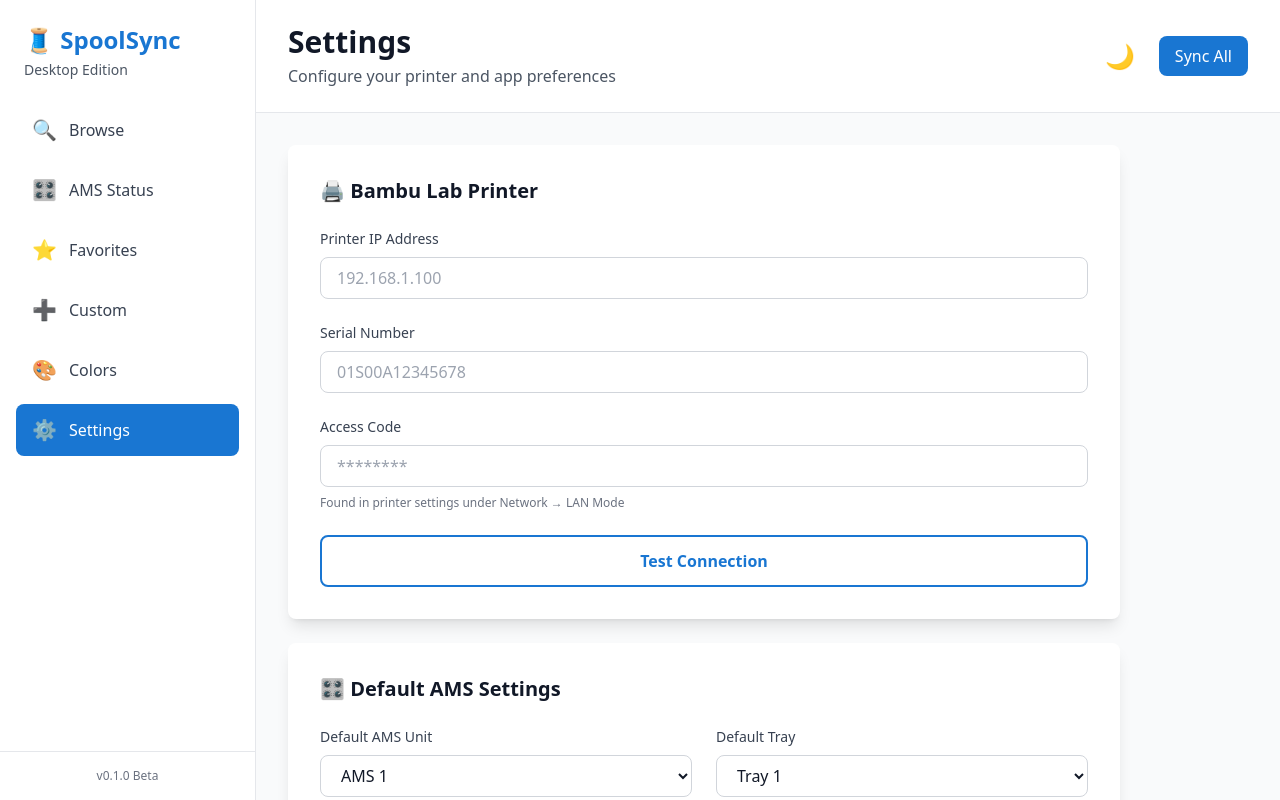
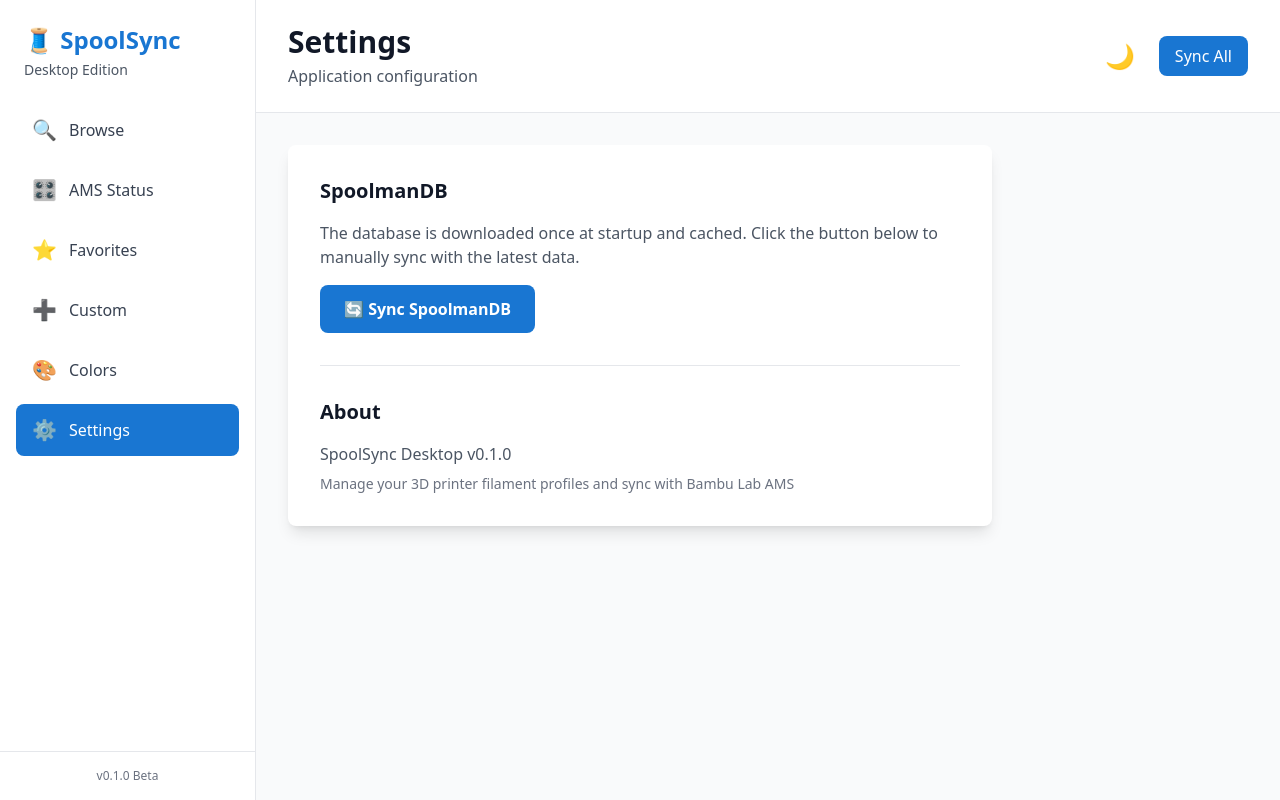
Before and after one commit to GaelicThunder/SpoolSync-Desktop, a SvelteKit app: page /settings in a window 1280 px wide. Built offline with nearby package versions, Linux system fonts and the light colour scheme.

Commit message:
Add infinite scroll, sync button in settings, debug print on click

```diff
--- a/src/routes/settings/+page.svelte
+++ b/src/routes/settings/+page.svelte
@@ -1,200 +1,64 @@
 <script lang="ts">
   import { onMount } from 'svelte';
   import Header from '$lib/components/Header.svelte';
-  import { settings, loadSettings, saveSettings, type Settings } from '$lib/stores/settings';
-  import { testConnection, connectionStatus, connectionMessage } from '$lib/stores/mqtt';
+  import { invoke } from '@tauri-apps/api/core';
+  import { syncSpoolmanDB } from '$lib/stores/spoolman';
 
-  let localSettings: Settings = {
-    printer_ip: '',
-    printer_serial: '',
-    access_code: '',
-    default_ams: 0,
-    default_tray: 0,
-    auto_sync: false,
-  };
+  let syncing = false;
+  let syncMessage = '';
 
-  onMount(async () => {
-    await loadSettings();
-    localSettings = { ...$settings };
-  });
-
-  async function handleTestConnection() {
-    if (!localSettings.printer_ip || !localSettings.printer_serial || !localSettings.access_code) {
-      alert('Please fill in all printer connection details first.');
-      return;
-    }
-
+  async function handleSyncDB() {
+    syncing = true;
+    syncMessage = '';
     try {
-      await testConnection({
-        ip: localSettings.printer_ip,
-        serial: localSettings.printer_serial,
-        access_code: localSettings.access_code,
-      });
+      await syncSpoolmanDB();
+      syncMessage = '✅ SpoolmanDB synced successfully!';
+      setTimeout(() => syncMessage = '', 3000);
     } catch (error) {
-      console.error('Connection test failed:', error);
-    }
-  }
-
-  async function handleSave() {
-    try {
-      await saveSettings(localSettings);
-      alert('Settings saved successfully!');
-    } catch (error) {
-      alert('Failed to save settings: ' + error);
+      syncMessage = '❌ Failed to sync: ' + error;
+    } finally {
+      syncing = false;
     }
   }
 </script>
 
 <div class="flex flex-col h-full">
-  <Header title="Settings" subtitle="Configure your printer and app preferences"></Header>
+  <Header title="Settings" subtitle="Application configuration"></Header>
 
-  <div class="p-8 max-w-4xl">
-    <div class="space-y-6">
-      <div class="bg-white dark:bg-gray-800 rounded-lg shadow-lg p-8">
-        <h3 class="text-xl font-bold text-gray-900 dark:text-white mb-6">
-          🖨️ Bambu Lab Printer
+  <div class="p-8 max-w-3xl">
+    <div class="bg-white dark:bg-gray-800 rounded-lg shadow-lg p-8 space-y-8">
+      <div>
+        <h3 class="text-xl font-bold text-gray-900 dark:text-white mb-4">
+          SpoolmanDB
         </h3>
-
-        <div class="space-y-6">
-          <div>
-            <label for="ip" class="block text-sm font-medium text-gray-700 dark:text-gray-300 mb-2">
-              Printer IP Address
-            </label>
-            <input
-              id="ip"
-              type="text"
-              bind:value={localSettings.printer_ip}
-              placeholder="192.168.1.100"
-              class="w-full px-4 py-2 border border-gray-300 dark:border-gray-600 rounded-lg bg-white dark:bg-gray-700 text-gray-900 dark:text-white focus:ring-2 focus:ring-primary outline-none"
-            />
-          </div>
-
-          <div>
-            <label for="serial" class="block text-sm font-medium text-gray-700 dark:text-gray-300 mb-2">
-              Serial Number
-            </label>
-            <input
-              id="serial"
-              type="text"
-              bind:value={localSettings.printer_serial}
-              placeholder="01S00A12345678"
-              class="w-full px-4 py-2 border border-gray-300 dark:border-gray-600 rounded-lg bg-white dark:bg-gray-700 text-gray-900 dark:text-white focus:ring-2 focus:ring-primary outline-none"
-            />
-          </div>
-
-          <div>
-            <label for="access" class="block text-sm font-medium text-gray-700 dark:text-gray-300 mb-2">
-              Access Code
-            </label>
-            <input
-              id="access"
-              type="password"
-              bind:value={localSettings.access_code}
-              placeholder="********"
-              class="w-full px-4 py-2 border border-gray-300 dark:border-gray-600 rounded-lg bg-white dark:bg-gray-700 text-gray-900 dark:text-white focus:ring-2 focus:ring-primary outline-none"
-            />
-            <p class="text-xs text-gray-500 dark:text-gray-400 mt-2">
-              Found in printer settings under Network → LAN Mode
-            </p>
-          </div>
-
-          {#if $connectionStatus === 'testing'}
-            <div class="p-3 bg-blue-50 dark:bg-blue-900/20 text-blue-700 dark:text-blue-300 rounded-lg text-sm">
-              🔄 Testing connection...
-            </div>
-          {/if}
-
-          {#if $connectionStatus === 'success'}
-            <div class="p-3 bg-green-50 dark:bg-green-900/20 text-green-700 dark:text-green-300 rounded-lg text-sm">
-              ✅ {$connectionMessage}
-            </div>
-          {/if}
-
-          {#if $connectionStatus === 'error'}
-            <div class="p-3 bg-red-50 dark:bg-red-900/20 text-red-700 dark:text-red-300 rounded-lg text-sm">
-              ❌ {$connectionMessage}
-            </div>
-          {/if}
-
-          <button
-            onclick={handleTestConnection}
-            class="w-full px-6 py-3 border-2 border-primary text-primary rounded-lg hover:bg-primary hover:text-white transition-colors font-semibold disabled:opacity-50"
-            disabled={$connectionStatus === 'testing'}
-          >
-            {$connectionStatus === 'testing' ? 'Testing...' : 'Test Connection'}
-          </button>
-        </div>
+        <p class="text-gray-600 dark:text-gray-400 mb-4">
+          The database is downloaded once at startup and cached. Click the button below to manually sync with the latest data.
+        </p>
+        <button
+          onclick={handleSyncDB}
+          disabled={syncing}
+          class="px-6 py-3 bg-primary text-white rounded-lg hover:bg-blue-700 transition-colors font-semibold disabled:opacity-50 disabled:cursor-not-allowed"
+        >
+          {syncing ? '🔄 Syncing...' : '🔄 Sync SpoolmanDB'}
+        </button>
+        {#if syncMessage}
+          <p class="mt-3 text-sm {syncMessage.startsWith('✅') ? 'text-green-600 dark:text-green-400' : 'text-red-600 dark:text-red-400'}">
+            {syncMessage}
+          </p>
+        {/if}
       </div>
 
-      <div class="bg-white dark:bg-gray-800 rounded-lg shadow-lg p-8">
-        <h3 class="text-xl font-bold text-gray-900 dark:text-white mb-6">
-          🎛️ Default AMS Settings
+      <div class="border-t border-gray-200 dark:border-gray-700 pt-8">
+        <h3 class="text-xl font-bold text-gray-900 dark:text-white mb-4">
+          About
         </h3>
-
-        <div class="grid grid-cols-2 gap-6">
-          <div>
-            <label for="ams" class="block text-sm font-medium text-gray-700 dark:text-gray-300 mb-2">
-              Default AMS Unit
-            </label>
-            <select
-              id="ams"
-              bind:value={localSettings.default_ams}
-              class="w-full px-4 py-2 border border-gray-300 dark:border-gray-600 rounded-lg bg-white dark:bg-gray-700 text-gray-900 dark:text-white focus:ring-2 focus:ring-primary outline-none"
-            >
-              <option value={0}>AMS 1</option>
-              <option value={1}>AMS 2</option>
-              <option value={2}>AMS 3</option>
-              <option value={3}>AMS 4</option>
-            </select>
-          </div>
-
-          <div>
-            <label for="tray" class="block text-sm font-medium text-gray-700 dark:text-gray-300 mb-2">
-              Default Tray
-            </label>
-            <select
-              id="tray"
-              bind:value={localSettings.default_tray}
-              class="w-full px-4 py-2 border border-gray-300 dark:border-gray-600 rounded-lg bg-white dark:bg-gray-700 text-gray-900 dark:text-white focus:ring-2 focus:ring-primary outline-none"
-            >
-              <option value={0}>Tray 1</option>
-              <option value={1}>Tray 2</option>
-              <option value={2}>Tray 3</option>
-              <option value={3}>Tray 4</option>
-            </select>
-          </div>
-        </div>
+        <p class="text-gray-600 dark:text-gray-400">
+          SpoolSync Desktop v0.1.0
+        </p>
+        <p class="text-gray-500 dark:text-gray-500 text-sm mt-2">
+          Manage your 3D printer filament profiles and sync with Bambu Lab AMS
+        </p>
       </div>
-
-      <div class="bg-white dark:bg-gray-800 rounded-lg shadow-lg p-8">
-        <h3 class="text-xl font-bold text-gray-900 dark:text-white mb-6">
-          ⚡ App Preferences
-        </h3>
-
-        <div class="space-y-4">
-          <label for="autosync" class="flex items-center justify-between cursor-pointer">
-            <div>
-              <span class="font-medium text-gray-900 dark:text-white">Auto-sync on startup</span>
-              <p class="text-sm text-gray-500 dark:text-gray-400 mt-1">
-                Automatically sync favorites when app starts
-              </p>
-            </div>
-            <input
-              id="autosync"
-              type="checkbox"
-              bind:checked={localSettings.auto_sync}
-              class="w-6 h-6 text-primary focus:ring-primary border-gray-300 rounded"
-            />
-          </label>
-        </div>
-      </div>
-
-      <button
-        onclick={handleSave}
-        class="w-full px-6 py-3 bg-primary text-white rounded-lg hover:bg-blue-700 transition-colors font-semibold text-lg"
-      >
-        Save Settings
-      </button>
     </div>
   </div>
 </div>
```
Also changed, not shown: src/routes/browse/+page.svelte (+24 -18 lines).
